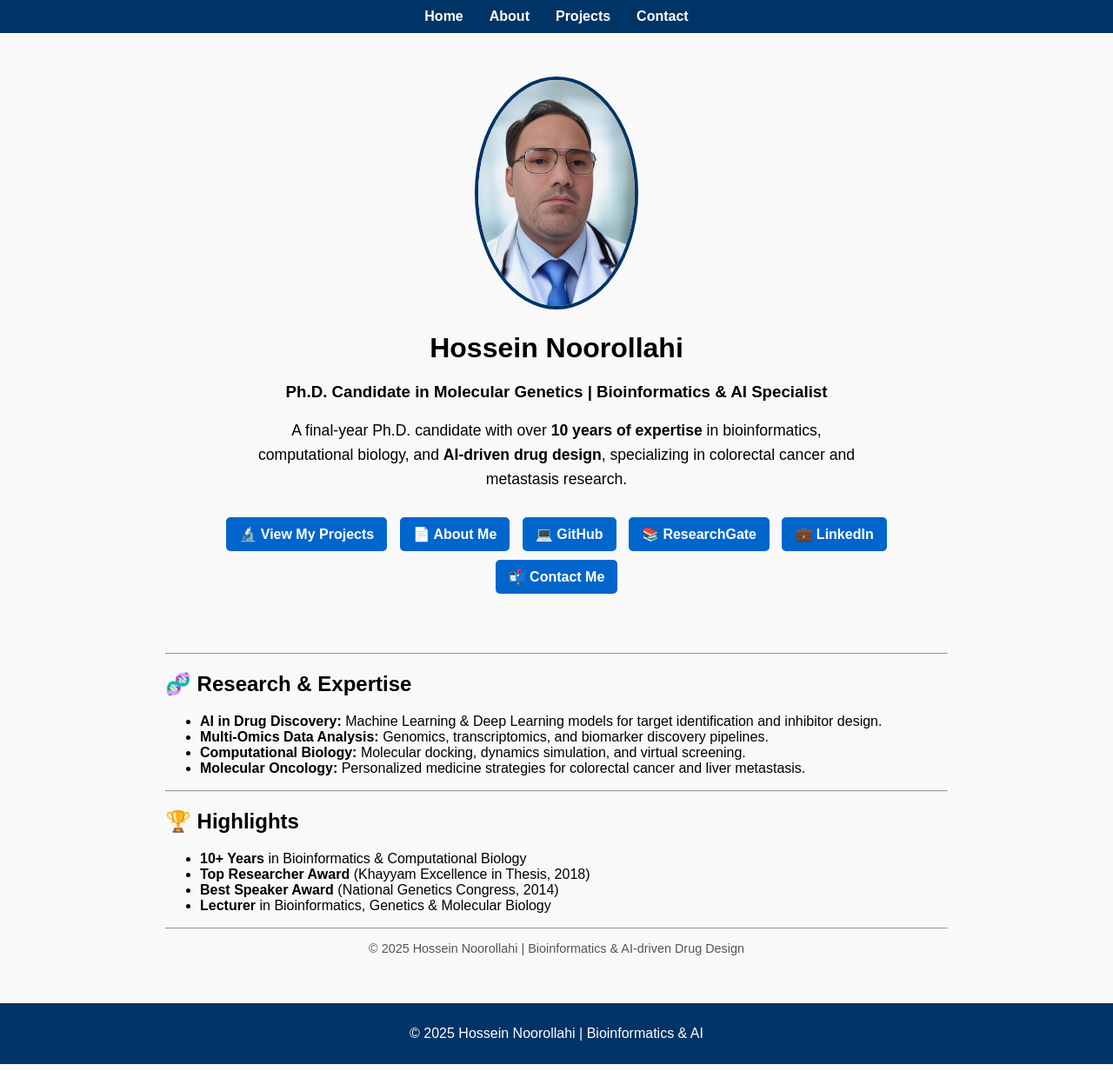
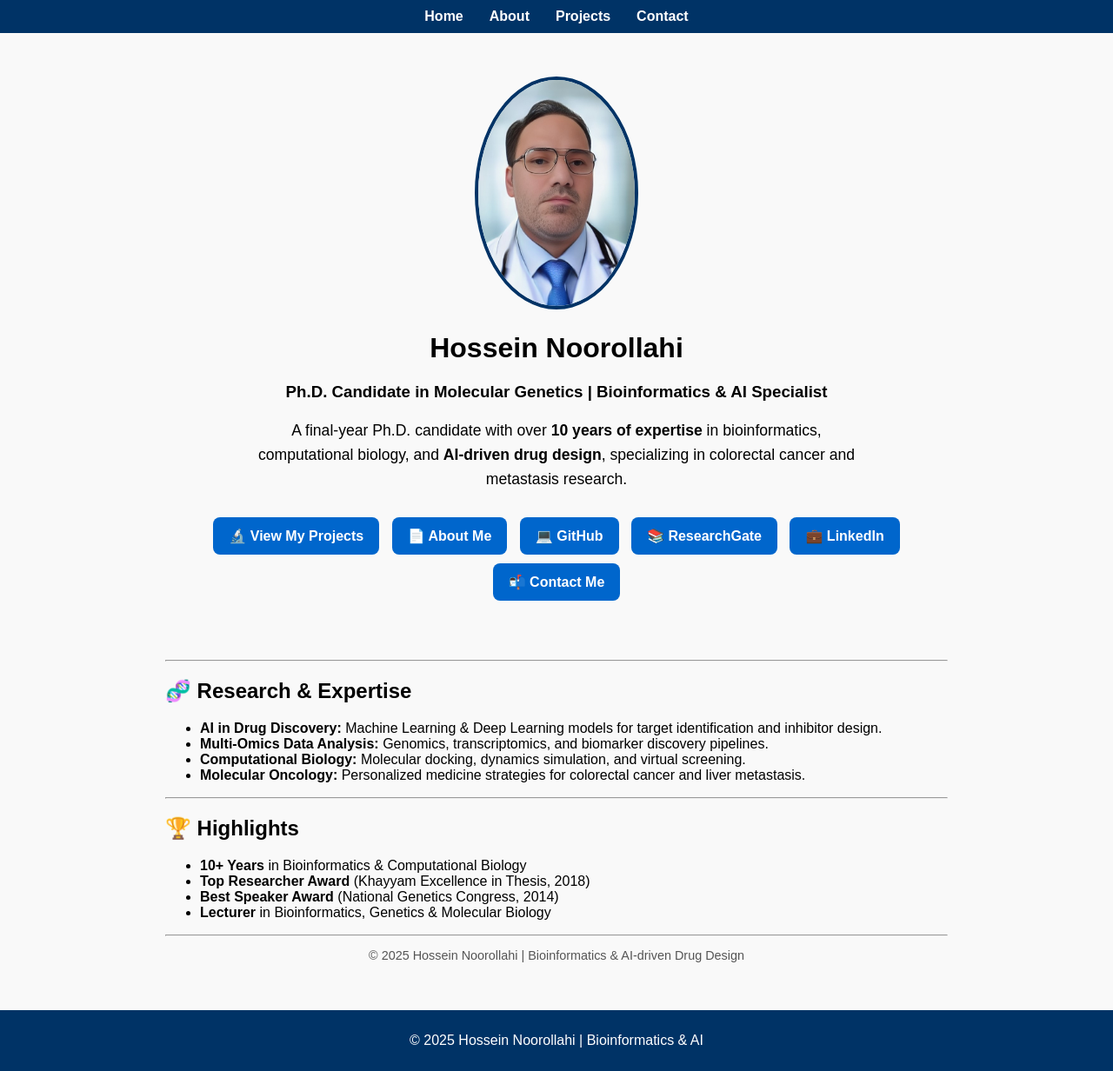
Before and after one commit to hossein-noorollahi/hossein-noorollahi.github.io, a Jekyll site: the page built from index.md, in a window 1280 px wide. Shown: the whole page at 87% size. Built offline with Jekyll 4.4.1, drawn with Linux system fonts in a browser that asks for light colours.

Commit message:
Update style.css

```diff
--- a/assets/css/style.css
+++ b/assets/css/style.css
@@ -107,6 +107,25 @@ footer {
 .button-link:hover {
   background-color: #004d99;
 }
+/* Custom Button Styles */
+.button-link {
+  display: inline-block;
+  background-color: #0066cc; /* A professional blue */
+  color: white !important;
+  padding: 12px 18px;
+  border-radius: 8px;
+  text-decoration: none;
+  margin: 5px;
+  font-weight: bold;
+  transition: background-color 0.3s, transform 0.2s;
+  border: none;
+  cursor: pointer;
+}
+
+.button-link:hover {
+  background-color: #004d99; /* Darker blue on hover */
+  transform: translateY(-2px); /* Slight lift effect */
+}
 /* ==== Project Cards Style ==== */
 .projects-grid {
   display: grid;
```
